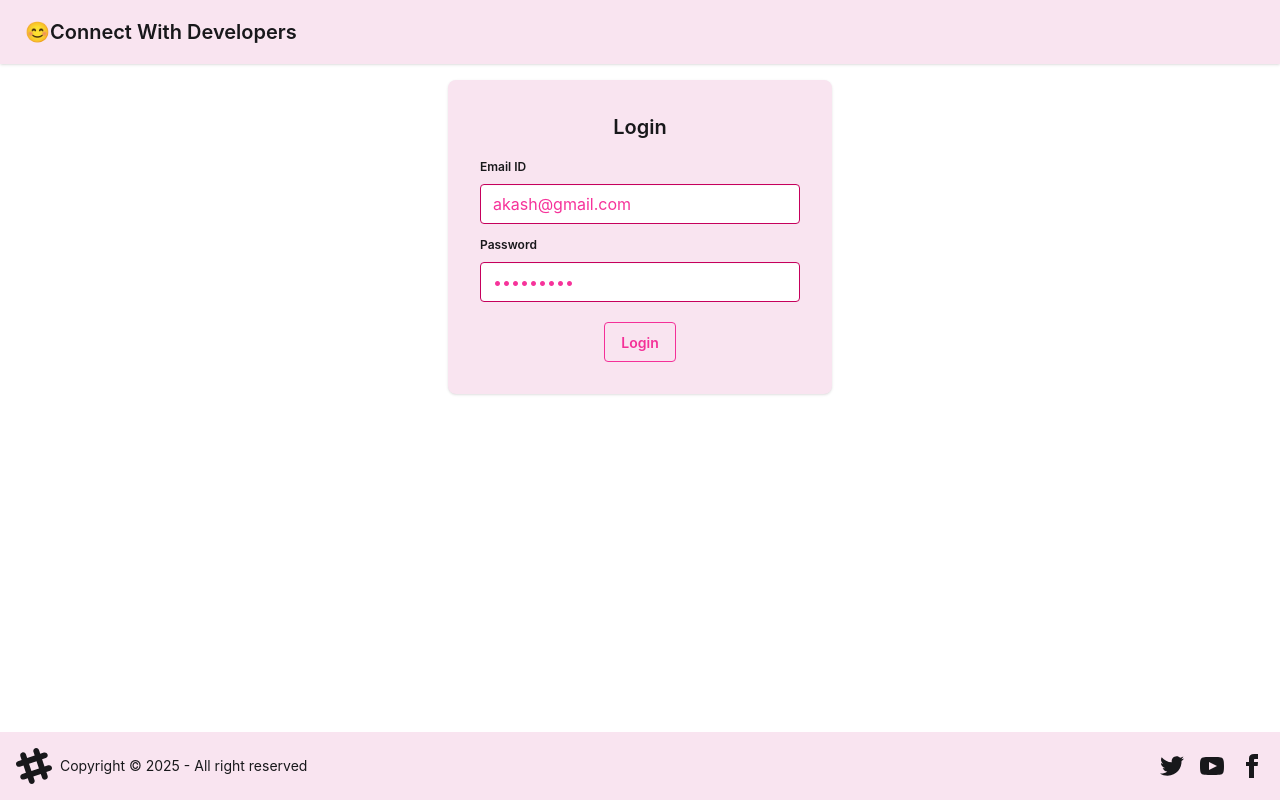
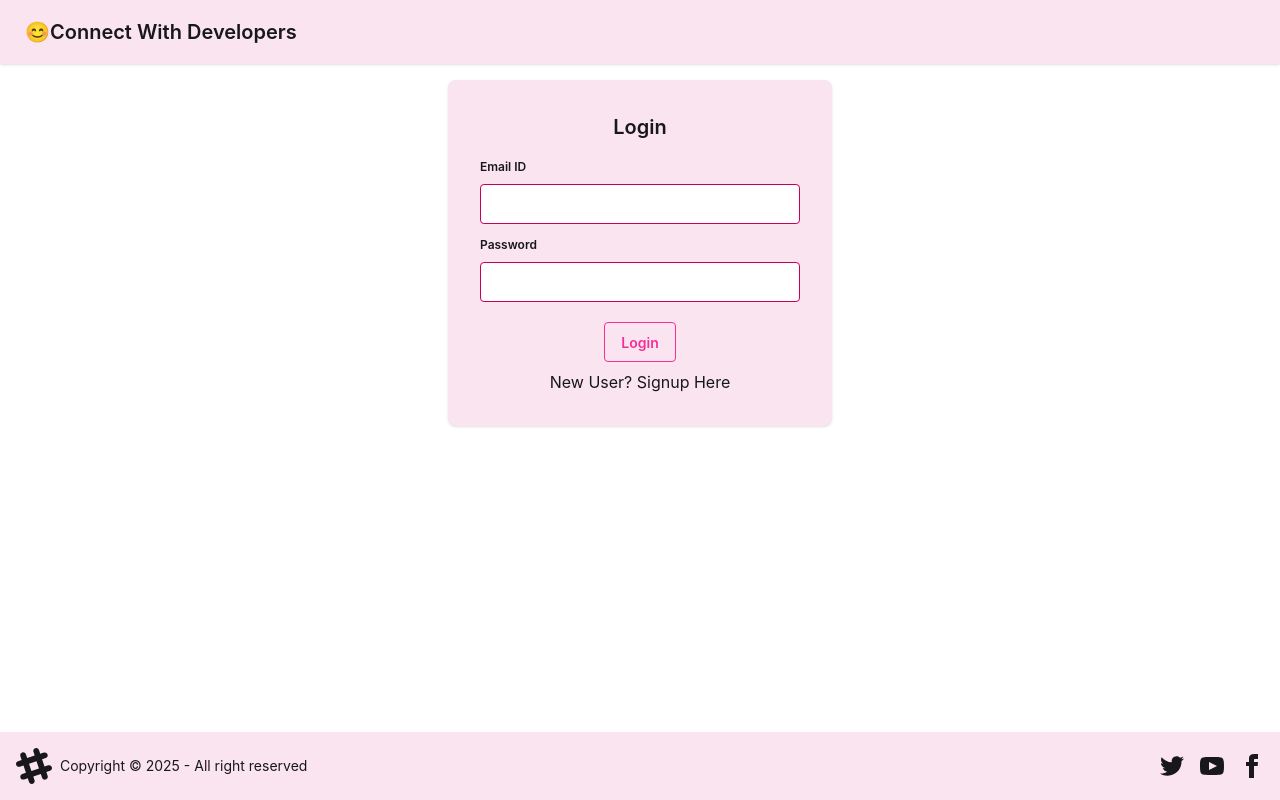
Before and after one commit to Akashkp-creator/devTinder-web, a React (Vite) app: page /login in a window 1280 px wide. Built offline with nearby package versions, Linux system fonts and the light colour scheme; no server answers.

Commit message:
feat: Signup

```diff
--- a/src/components/EditProfile.jsx
+++ b/src/components/EditProfile.jsx
@@ -8,10 +8,10 @@ import { addUser } from "../utils/userSlice";
 const EditProfile = ({ user }) => {
   const [firstName, setFirstName] = useState(user.firstName);
   const [lastName, setLastName] = useState(user.lastName);
-  const [age, setAge] = useState(user.age);
-  const [about, setAbout] = useState(user.about);
-  const [photoUrl, setPhotoUrl] = useState(user.photoUrl);
-  const [gender, setGender] = useState(user.gender);
+  const [age, setAge] = useState(user.age || "");
+  const [about, setAbout] = useState(user.about || "");
+  const [photoUrl, setPhotoUrl] = useState(user.photoUrl || "");
+  const [gender, setGender] = useState(user.gender || "");
   const [error, setError] = useState();
   const [showToast, setShowToast] = useState(false);
   const dispatch = useDispatch();
--- a/src/components/Login.jsx
+++ b/src/components/Login.jsx
@@ -6,8 +6,11 @@ import { useNavigate } from "react-router-dom";
 import { BASE_URL } from "../utils/constants";
 
 const Login = () => {
-  const [emailId, setEmail] = useState("akash@gmail.com");
-  const [password, setPassword] = useState("Akash@123");
+  const [emailId, setEmail] = useState("");
+  const [password, setPassword] = useState("");
+  const [firstName, setFirstName] = useState("");
+  const [lastName, setLastName] = useState("");
+  const [isLoginForm, setIsLoginForm] = useState(true);
   const [error, setError] = useState("");
   const dispatch = useDispatch();
   const navigate = useNavigate();
@@ -34,18 +37,59 @@ const Login = () => {
     }
   };
 
+  const handleSignup = async () => {
+    try {
+      const res = await axios.post(
+        BASE_URL + "/signup",
+        { firstName, lastName, emailId, password },
+        { withCredentials: true }
+      );
+      dispatch(addUser(res.data.data));
+      return navigate("/profile");
+    } catch (error) {
+      setError(error?.response?.data || "Something went wrong");
+      console.log(error);
+    }
+  };
+
   return (
     <div className="flex justify-center my-4">
       <div className="card w-96 bg-secondary-content card-lg shadow-sm">
         <div className="card-body">
-          <h2 className="card-title flex justify-center">Login</h2>
+          <h2 className="card-title flex justify-center">
+            {isLoginForm ? "Login" : "Signup"}
+          </h2>
           <div>
+            {!isLoginForm && (
+              <>
+                <fieldset className="fieldset">
+                  <legend className="fieldset-legend">First Name</legend>
+                  <input
+                    type="text"
+                    className="input text-base border-pink-700 focus:border-pink-400! focus:ring-pink-400! focus:ring-2! focus:[--input-color:#f472b6]! caret-pink-500 text-pink-500"
+                    // placeholder="abcd@gmail.com"
+                    value={firstName}
+                    onChange={(e) => setFirstName(e.target.value)}
+                  />
+                </fieldset>
+                <fieldset className="fieldset">
+                  <legend className="fieldset-legend">Last Name</legend>
+                  <input
+                    type="text"
+                    className="input text-base border-pink-700 focus:border-pink-400! focus:ring-pink-400! focus:ring-2! focus:[--input-color:#f472b6]! caret-pink-500 text-pink-500"
+                    // placeholder="abcd@gmail.com"
+                    value={lastName}
+                    onChange={(e) => setLastName(e.target.value)}
+                  />
+                </fieldset>
+              </>
+            )}
             <fieldset className="fieldset">
               <legend className="fieldset-legend">Email ID</legend>
               <input
                 type="text"
                 className="input text-base border-pink-700 focus:border-pink-400! focus:ring-pink-400! focus:ring-2! focus:[--input-color:#f472b6]! caret-pink-500 text-pink-500"
-                placeholder="abcd@gmail.com"
+                // placeholder="abcd@gmail.com"
                 value={emailId}
                 onChange={(e) => setEmail(e.target.value)}
               />
@@ -56,7 +100,7 @@ const Login = () => {
               <input
                 type="password"
                 className="input text-base border-pink-700 focus:border-pink-400! focus:ring-pink-400! focus:ring-2! focus:[--input-color:#f472b6]! caret-pink-500 text-pink-500"
-                placeholder="Password"
+                // placeholder="Password"
                 value={password}
                 onChange={(e) => setPassword(e.target.value)}
               />
@@ -66,11 +110,20 @@ const Login = () => {
           <div className="justify-center card-actions">
             <button
               className="btn  btn-outline  btn-secondary"
-              onClick={handleLogin}
+              onClick={isLoginForm ? handleLogin : handleSignup}
             >
-              Login
+              {isLoginForm ? "Login" : "Signup"}
             </button>
           </div>
+          <p
+            className="text-center cursor-pointer"
+            onClick={() => setIsLoginForm((s) => !s)}
+          >
+            {" "}
+            {isLoginForm
+              ? "New User? Signup Here"
+              : "Existing User? Login Here"}
+          </p>
         </div>
       </div>
     </div>
```
